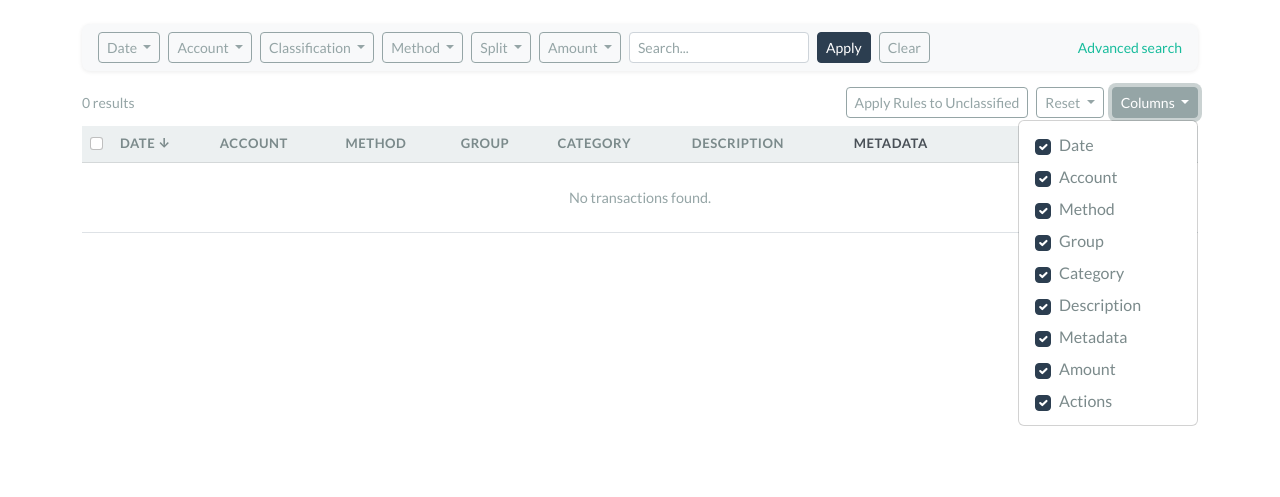
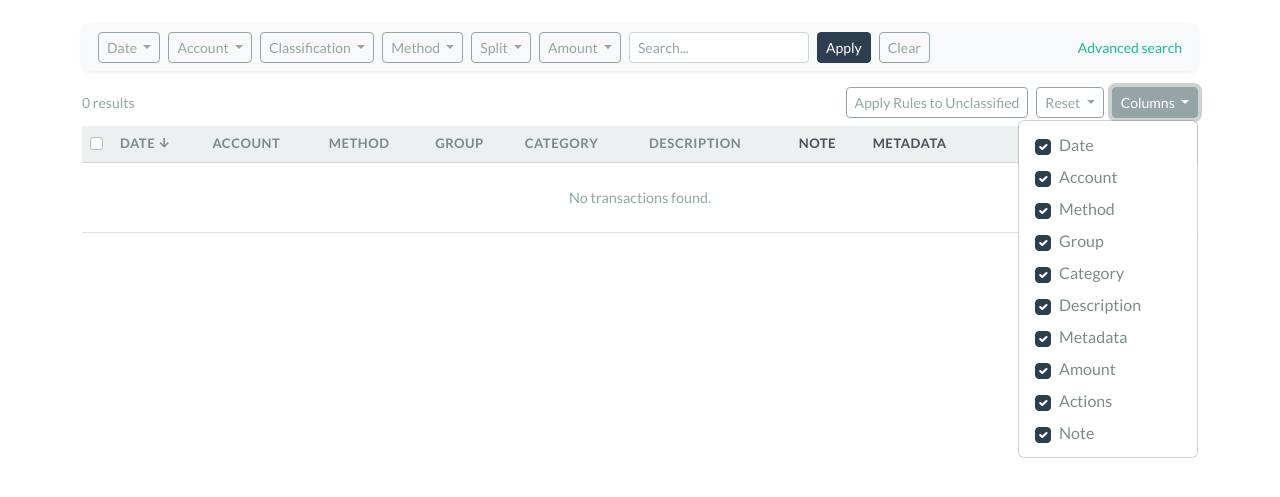
Before and after one commit to jcaraya93/ProjectFinance, a Django app: page /transactions/ in a window 1280 px wide, after a click on "Columns". Shown: the part 72-569 px from the top of the page. Run offline with Django 5.2, Linux system fonts and the light colour scheme; the visitor is signed in with stand-in values (Sample User, id 1); data comes from the database, SQL or seed files in the repository; data that the repository does not hold is empty; some libraries are stand-ins or nearby versions.

Commit message:
Show note column in the transactions list
Co-authored-by: Copilot <223556219+Copilot@users.noreply.github.com>

```diff
--- a/core/static/core/js/transaction-list.js
+++ b/core/static/core/js/transaction-list.js
@@ -107,13 +107,15 @@
     }, 400);
   }
   document.querySelectorAll('.col-toggle').forEach(function (cb) {
+    // data-col is the stable preference key; data-cell is the position in the table
     var col = parseInt(cb.dataset.col);
+    var cell = parseInt(cb.dataset.cell || cb.dataset.col);
     if (savedCols[col] === false) {
       cb.checked = false;
-      toggleColumn(col, false);
+      toggleColumn(cell, false);
     }
     cb.addEventListener('change', function () {
-      toggleColumn(col, this.checked);
+      toggleColumn(cell, this.checked);
       savedCols[col] = this.checked;
       persistColumns();
     });
--- a/core/templates/core/transaction_list.html
+++ b/core/templates/core/transaction_list.html
@@ -224,13 +224,16 @@
         <input type="checkbox" class="form-check-input col-toggle" data-col="6" checked> Description
       </label>
       <label class="dropdown-item d-flex align-items-center gap-2 px-2">
-        <input type="checkbox" class="form-check-input col-toggle" data-col="7" checked> Metadata
+        <input type="checkbox" class="form-check-input col-toggle" data-col="7" data-cell="8" checked> Metadata
       </label>
       <label class="dropdown-item d-flex align-items-center gap-2 px-2">
-        <input type="checkbox" class="form-check-input col-toggle" data-col="8" checked> Amount
+        <input type="checkbox" class="form-check-input col-toggle" data-col="8" data-cell="9" checked> Amount
       </label>
       <label class="dropdown-item d-flex align-items-center gap-2 px-2">
-        <input type="checkbox" class="form-check-input col-toggle" data-col="9" checked> Actions
+        <input type="checkbox" class="form-check-input col-toggle" data-col="9" data-cell="10" checked> Actions
+      </label>
+      <label class="dropdown-item d-flex align-items-center gap-2 px-2">
+        <input type="checkbox" class="form-check-input col-toggle" data-col="10" data-cell="7" checked> Note
       </label>
       </div>
     </div>
@@ -248,6 +251,7 @@
         <th><a href="?{{ filter_qs }}&sort=group&dir={% if sc == 'group' and sd == 'asc' %}desc{% else %}asc{% endif %}" class="text-decoration-none text-dark">Group{% if sc == 'group' %}{% if sd == 'asc' %} ↑{% else %} ↓{% endif %}{% endif %}</a></th>
         <th><a href="?{{ filter_qs }}&sort=category&dir={% if sc == 'category' and sd == 'asc' %}desc{% else %}asc{% endif %}" class="text-decoration-none text-dark">Category{% if sc == 'category' %}{% if sd == 'asc' %} ↑{% else %} ↓{% endif %}{% endif %}</a></th>
         <th><a href="?{{ filter_qs }}&sort=description&dir={% if sc == 'description' and sd == 'asc' %}desc{% else %}asc{% endif %}" class="text-decoration-none text-dark">Description{% if sc == 'description' %}{% if sd == 'asc' %} ↑{% else %} ↓{% endif %}{% endif %}</a></th>
+        <th>Note</th>
         <th>Metadata</th>
         <th class="text-end"><a href="?{{ filter_qs }}&sort=amount&dir={% if sc == 'amount' and sd == 'desc' %}asc{% else %}desc{% endif %}" class="text-decoration-none text-dark">Amount{% if sc == 'amount' %}{% if sd == 'asc' %} ↑{% else %} ↓{% endif %}{% endif %}</a></th>
         <th class="text-end" style="width: 100px;">Actions</th>
@@ -279,6 +283,7 @@
             {% endif %}
           </td>
           <td>{{ txn.description }}</td>
+          <td class="small">{{ txn.note|default:"—" }}</td>
           <td class="small text-muted text-nowrap">
             {% for k, v in txn.account_metadata.items %}<code>{{ k }}={{ v }}</code>{% if not forloop.last %}, {% endif %}{% empty %}—{% endfor %}
           </td>
@@ -292,7 +297,7 @@
         </tr>
       {% empty %}
         <tr>
-          <td colspan="10" class="text-center text-muted py-4">No transactions found.</td>
+          <td colspan="11" class="text-center text-muted py-4">No transactions found.</td>
         </tr>
       {% endfor %}
     </tbody>
```
